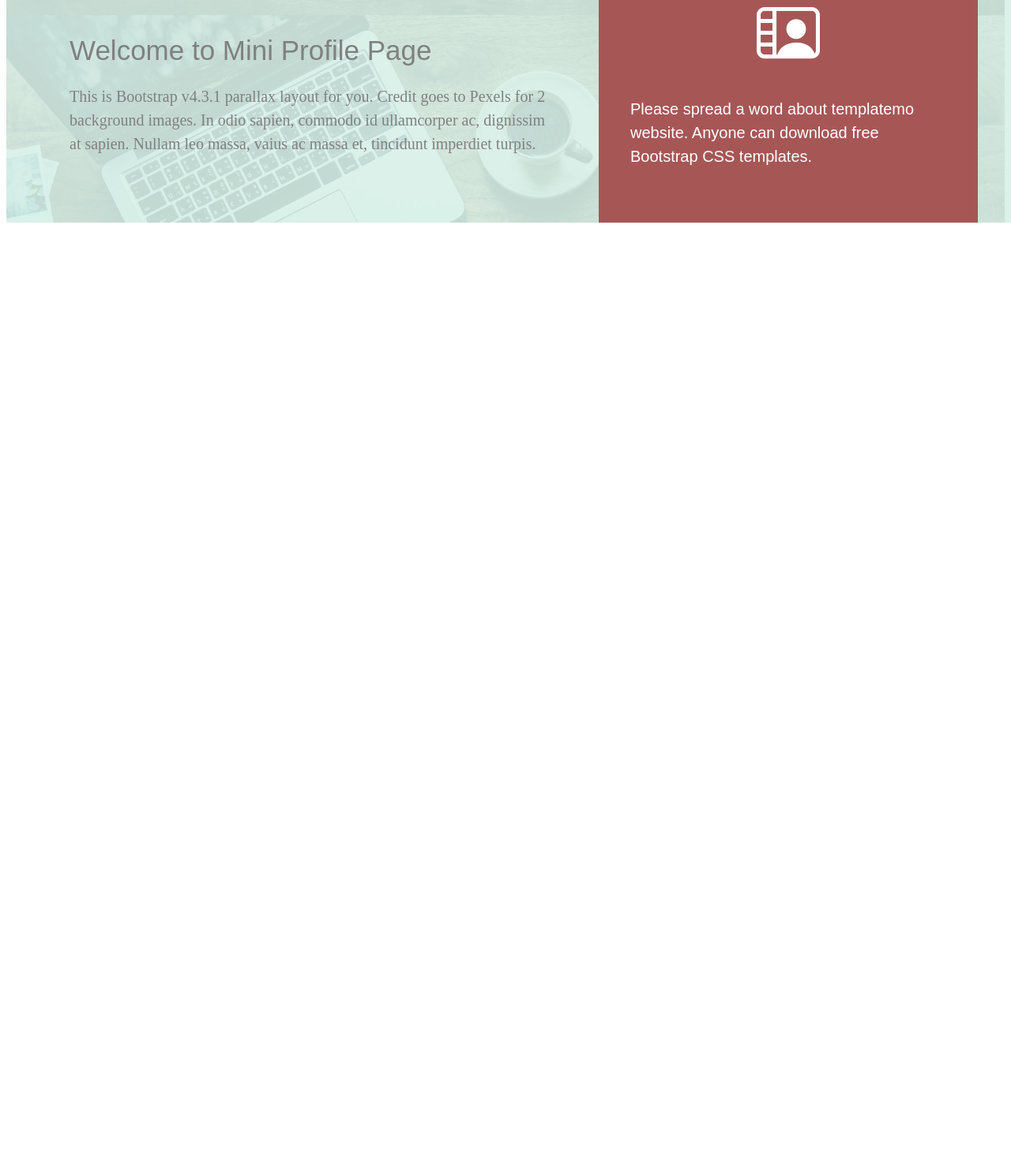
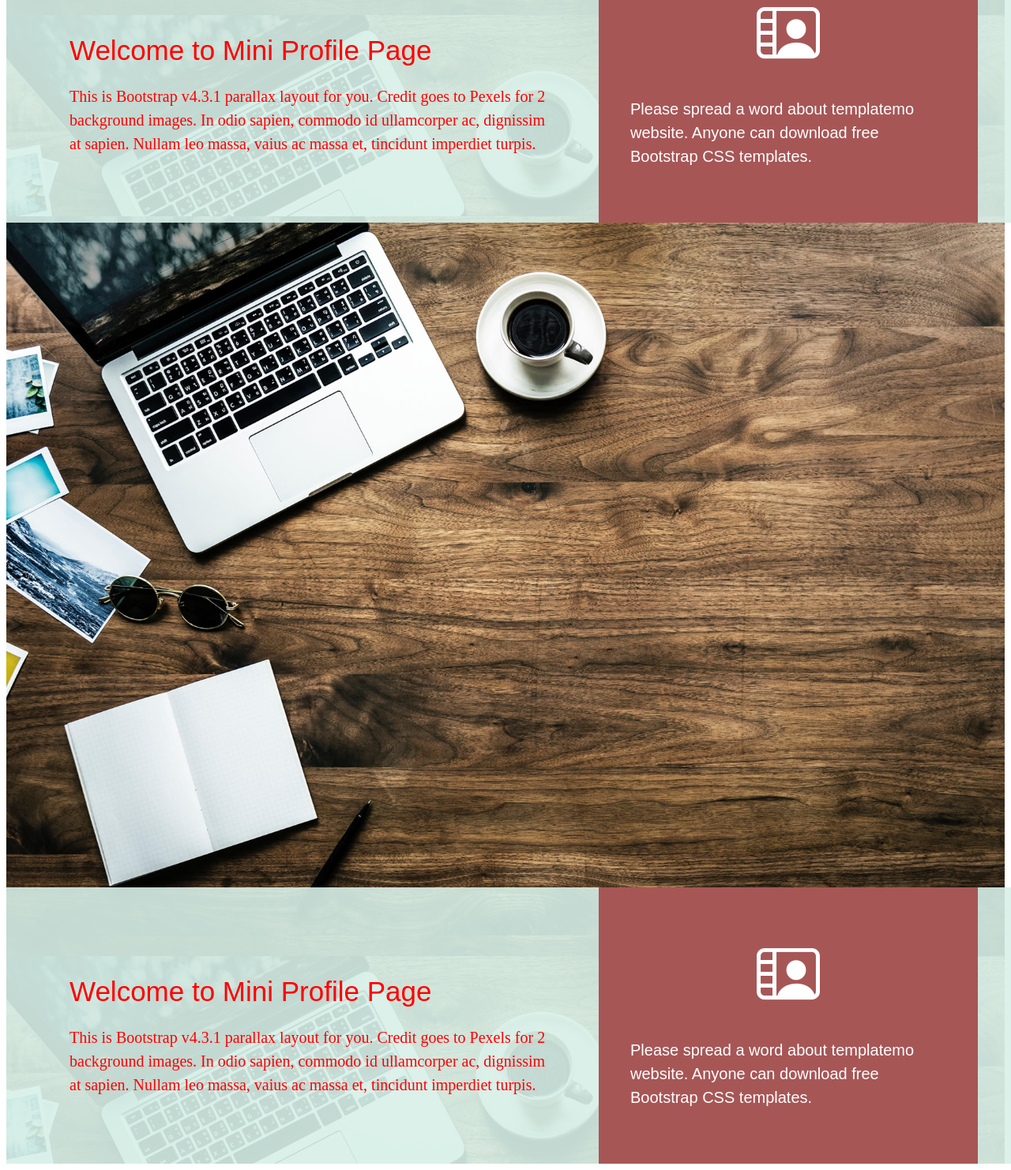
Before and after one commit to Khafiz07/Miniprofile, a plain HTML site: page index.html in a window 1280 px wide. Shown: the part 902-2384 px from the top of the page at 79% size. Before the commit the page ends 1192 px from the top, so only its background shows below. Drawn offline with nearby package versions, Linux system fonts and the light colour scheme.

Commit message:
topshiriqni qoshdim

```diff
--- a/index.html
+++ b/index.html
@@ -26,6 +26,22 @@
                 </div>
             </div>
         </div>
+        <div class="navbar">
+            <div class="mini">
+                <h1>Mini Profile</h1>
+                <p>simple parallax template</p>
+            </div>
+            <div class="past">
+                <div class="div1">
+                    <h1>Welcome to Mini Profile Page</h1>
+                    <p>This is Bootstrap v4.3.1 parallax layout for you. Credit goes to Pexels for 2 <br> background images. In odio sapien, commodo id ullamcorper ac, dignissim <br> at sapien. Nullam leo massa, vaius ac massa et, tincidunt imperdiet turpis.</p>
+                    <div class="div2">
+                        <i class="bi bi-person-video2 person"></i>
+                        <p>Please spread a word about templatemo <br> website. Anyone can download free <br> Bootstrap CSS templates.</p>
+                    </div>
+                </div>
+            </div>
+        </div>
     </div>
 </body>
 </html>
--- a/style.css
+++ b/style.css
@@ -1,6 +1,6 @@
 *{
     margin-top: -8px;
-
+    color: red;
 }
 .navbar{
     width: 100%;
```
